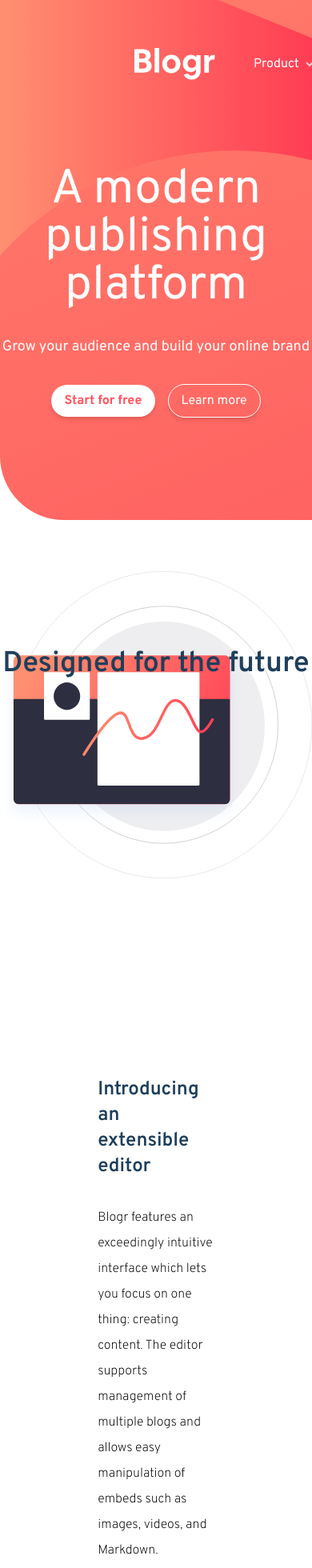
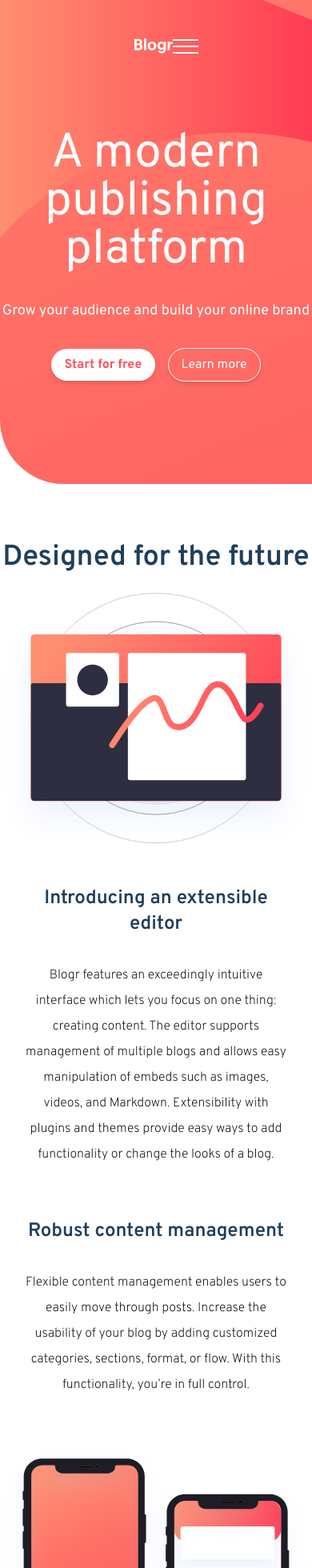
Before and after one commit to mikedeleon9/Blog-Landing-Page, a React (Vite) app: page / in a window 390 px wide. Shown: the top 1960 px of the page at 80% size. Built offline with nearby package versions, Linux system fonts and the light colour scheme.

Commit message:
continuing to work on responsiveness

```diff
--- a/src/components/ArtComponent.jsx
+++ b/src/components/ArtComponent.jsx
@@ -3,14 +3,14 @@
 
 export default function ArtComponent(){
     return(
-        <div className="artComponent h-86 relative flex flex-col justify-center items-end mb-24">
+        <div className="artComponent h-[550px] xl:h-86 relative flex flex-col  justify-center items-center xl:items-end mb-24">
 
 
-                <img className="main-image " src={mobileLogo} alt="phonesLogo" />
+                <img className="main-image  absolute top-[-250px] xl:top-[-150px]  xl:left-[50px]" src={mobileLogo} alt="phonesLogo" />
 
-                <div className="flex flex-col gap-6 w-1/2 justify-center mr-24 text-white p-16">
-                    <h2 className="text-3xl">State of the Art Infrastructure</h2>
-                    <p>With reliability and speed in mind, worldwide data centers provide the backbone for ultra-fast connectivity. This ensures your site will load instantly, no matter where your readers are, keeping your site competitive.</p>
+                <div className="flex flex-col gap-6 w-auto xl:w-1/2 mt-32 xl:mt-0 justify-center mr-0 xl:mr-24 text-white p-12 xl:p-16">
+                    <h2 className="text-[2rem] font-medium text-center xl:text-start">State of the Art Infrastructure</h2>
+                    <p className="text-center xl:text-start">With reliability and speed in mind, worldwide data centers provide the backbone for ultra-fast connectivity. This ensures your site will load instantly, no matter where your readers are, keeping your site competitive.</p>
                 </div>
         </div>
     )
--- a/src/components/DesignComponent.jsx
+++ b/src/components/DesignComponent.jsx
@@ -1,25 +1,27 @@
 import editorLogo from "../images/illustration-editor-desktop.svg";
+import editorLogoMobile from "../images/illustration-editor-mobile.svg"
 
 export default function DesignComponent(){
     return (
         <div className="  relative flex flex-col mb-78  ">
-             <h2 className="text-center text-darkBlue font-semibold absolute top-24 w-full text-4xl z-10 ">Designed for the future</h2>
+             <h2 className="text-center text-darkBlue font-semibold absolute top-2 xl:top-24 w-full text-4xl z-10 ">Designed for the future</h2>
 
-            <div className="design-div  relative flex-col-reverse lg:flex-row items-center md:items-start flex gap-4 ">
+            <div className="design-div relative flex-col-reverse xl:flex-row items-center xl:items-start flex gap-4 ">
 
-                <div className=" px-32 flex-1 flex flex-col  mt-58 gap-16 text-base/8">
+                <div className="px-8 xl:px-32 flex-1 flex flex-col mt-8 xl:mt-58 gap-16 text-base/8">
                    <div>
-                        <p className="text-2xl mb-8 text-darkBlue font-semibold">Introducing an extensible editor</p>
-                        <p className="text-graish font-extralight">Blogr features an exceedingly intuitive interface which lets you focus on one thing: creating content. The editor supports management of multiple blogs and allows easy manipulation of embeds such as images, videos, and Markdown. Extensibility with plugins and themes provide easy ways to add functionality or change the looks of a blog.</p>
+                        <p className="text-2xl mb-8 text-darkBlue font-semibold text-center xl:text-start">Introducing an extensible editor</p>
+                        <p className="text-graish font-extralight text-center xl:text-start">Blogr features an exceedingly intuitive interface which lets you focus on one thing: creating content. The editor supports management of multiple blogs and allows easy manipulation of embeds such as images, videos, and Markdown. Extensibility with plugins and themes provide easy ways to add functionality or change the looks of a blog.</p>
                     </div>
                     <div>
-                        <p className="text-2xl mb-8 text-darkBlue font-semibold">Robust content management</p>
-                        <p className="text-graish font-extralight">Flexible content management enables users to easily move through posts. Increase the usability of your blog by adding customized categories, sections, format, or flow. With this functionality, you’re in full control.</p>
+                        <p className="text-2xl mb-8 text-darkBlue font-semibold text-center xl:text-start">Robust content management</p>
+                        <p className="text-graish font-extralight text-center xl:text-start">Flexible content management enables users to easily move through posts. Increase the usability of your blog by adding customized categories, sections, format, or flow. With this functionality, you’re in full control.</p>
                     </div>
                 </div>
 
-               <div className=" flex-1 ">
-                    <img className=" editorImage static lg:absolute h-96 lg:h-auto" src={editorLogo} alt="" />
+               <div className=" flex-1">
+                    <img className=" editorImage opacity-0 xl:opacity-100 absolute" src={editorLogo} alt="desktop image" />
+                    <img className="opacity-100 xl:opacity-0 mt-18" src={editorLogoMobile} alt="mobile image" />
                </div>
             </div>
         </div>
--- a/src/components/Header.jsx
+++ b/src/components/Header.jsx
@@ -1,6 +1,6 @@
 import arrowIcon from "../images/icon-arrow-light.svg"
 import mainLogo from "../images/logo.svg"
-
+import hamburgerMenu from "../images/icon-hamburger.svg"
 
 
 export default function Header(){
@@ -15,7 +15,7 @@
             <ul className="flex items-center gap-4 text-white ">
             {headerItems.map(item => {
                 return (
-                    <div className="flex items-center gap-2 ">
+                    <div className="lg:flex items-center gap-2 hidden">
                         <li className="">{item}</li>
                         <img src={arrowIcon} />
                     </div>
@@ -24,7 +24,8 @@
             </ul>
 
           </header>
-          <div className="flex items-center text-white gap-8">
+          <img className="opacity-100 xl:opacity-0" src={hamburgerMenu} alt="" />
+          <div className="hidden xl:flex items-center text-white gap-8">
             <p className="cursor-pointer">Login</p>
             <button className="px-6 py-2 rounded-full bg-white text-customRed font-bold cursor-pointer hover:text-white hover:bg-hoverRed">Sign Up</button>
           </div>
--- a/src/index.css
+++ b/src/index.css
@@ -53,9 +53,9 @@
 
 .main-image{
 
-  position: absolute;
-  left: 50px;
-  top: -150px;
+
+
+
 }
 
 .footerBG {
```
